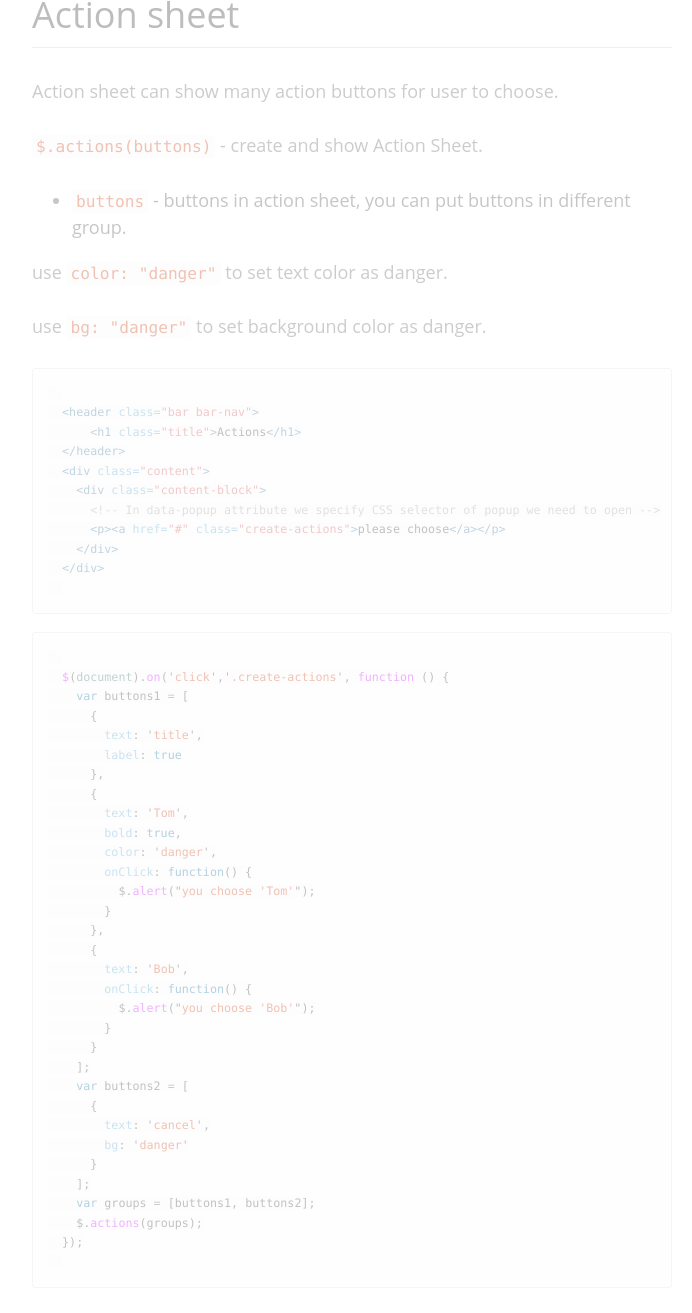
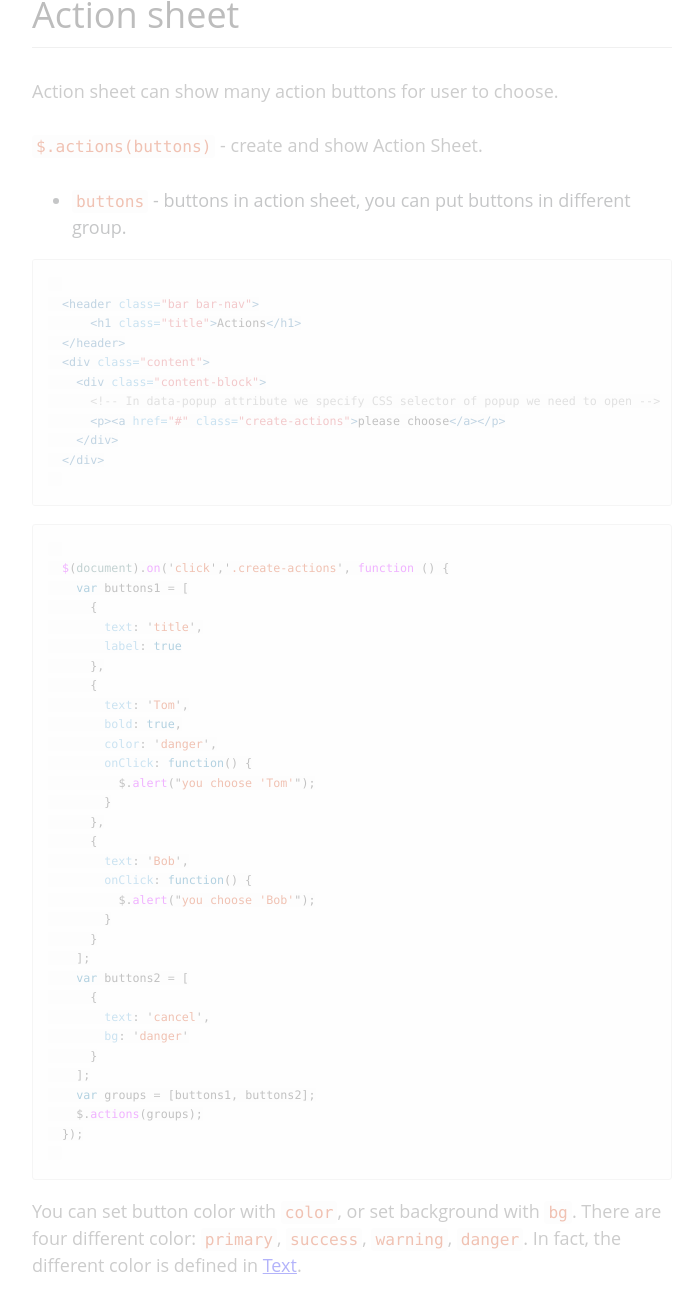
Before and after one commit to lihongxun945/light7-cn, a Jekyll site: the page built from docs/components.html, in a window 1280 px wide and 1400 px high, scrolled down 48903 px. Shown: the top 1313 px of the window, without its empty margins (181-873 px from the left). Built offline with Jekyll 4.4.1, drawn with Linux system fonts in a browser that asks for light colours; a style sheet for code colours, icons or effects is not loaded.

Commit message:
update actions demos

```diff
--- a/docs/_includes/_components/actions.html
+++ b/docs/_includes/_components/actions.html
@@ -5,8 +5,6 @@
   <ul>
     <li><code>buttons</code> - buttons in action sheet, you can put buttons in different group.</li>
   </ul>
-  <p>use <code>color: "danger"</code> to set text color as danger.</p>
-  <p>use <code>bg: "danger"</code> to set background color as danger.</p>
   <div class="component-example component-example-fullbleed">
     <header class="bar bar-nav">
         <h1 class="title">Actions</h1>
@@ -34,6 +32,7 @@
           },
           {
             text: 'Bob',
+            color: "success",
             onClick: function() {
               $.alert("you choose 'Bob'");
             }
@@ -50,6 +49,8 @@
       });
   </script>
   </div>
+
+
   {% highlight html %}
   <header class="bar bar-nav">
       <h1 class="title">Actions</h1>
@@ -93,4 +94,8 @@
     $.actions(groups);
   });
   {% endhighlight %}
+
+
+  <p>You can set button color with <code>color</code>, or set background with <code>bg</code>. There are four different color: <code>primary</code>, <code>success</code>, <code>warning</code>, <code>danger</code>. In fact, the different color is defined in <a href="#typography">Text</a>.</p>
+
 </article>
--- a/docs/assets/js/demos.js
+++ b/docs/assets/js/demos.js
@@ -138,6 +138,7 @@ $(function () {
         },
         {
           text: 'Tomato',
+          color: "success",
           onClick: function() {
             $.alert("You choosed Tomato");
           }
```
